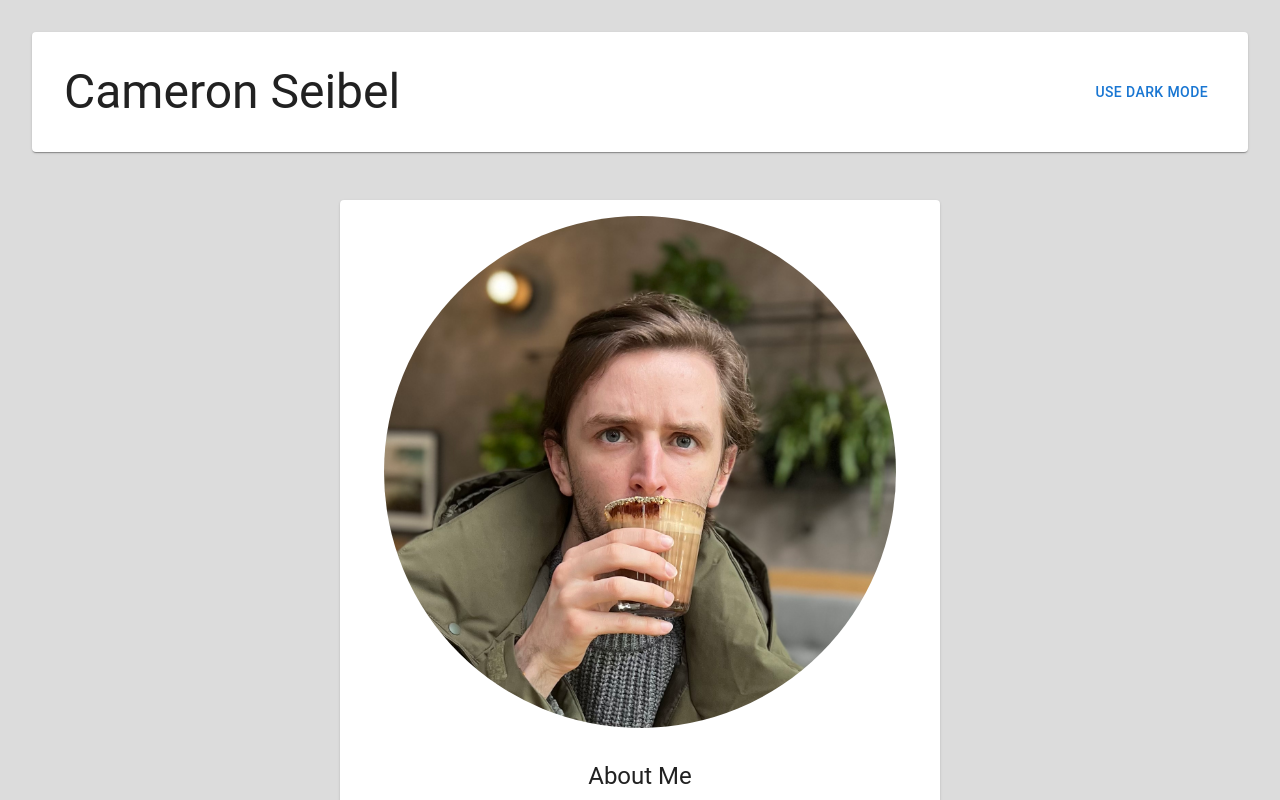
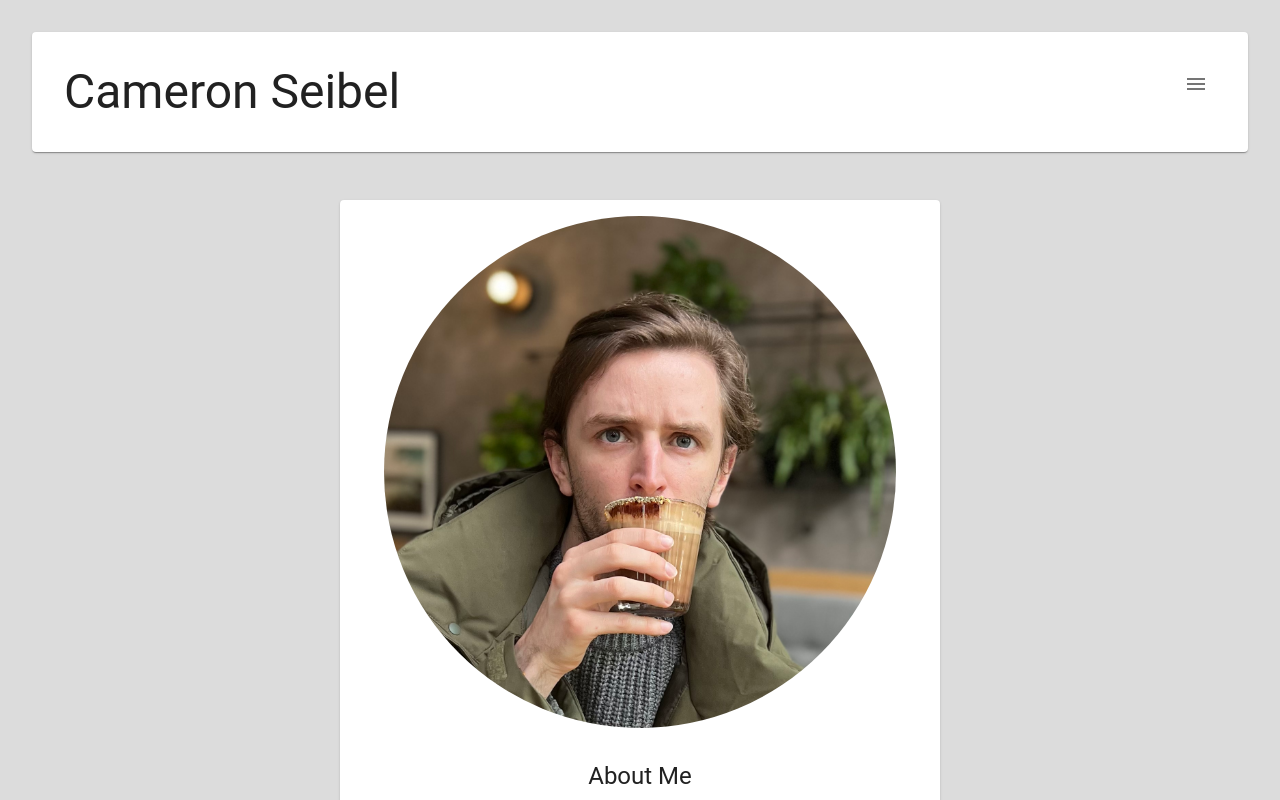
Before and after one commit to CameronMSeibel/cameronmseibel.github.io, a React (Create React App) app: page / in a window 1280 px wide. Shown: the top 800 px of the page. Built offline with nearby package versions, Linux system fonts and the light colour scheme.

Commit message:
Change dark mode from button to switch in dropdown menu

```diff
--- a/package.json
+++ b/package.json
@@ -14,6 +14,7 @@
     "react": "^18.0.0",
     "react-dom": "^18.0.0",
     "react-scripts": "5.0.0",
+    "react-visibility-sensor": "^5.1.1",
     "web-vitals": "^2.1.4"
   },
   "scripts": {
--- a/src/App.js
+++ b/src/App.js
@@ -2,7 +2,7 @@ import React, { useState } from "react";
 import Portfolio from "./components/Portfolio";
 import { createTheme, ThemeProvider } from "@mui/material/styles";
 import { CssBaseline } from "@mui/material";
-import {Button} from "@mui/material"
+import { Switch, FormControlLabel } from "@mui/material"
 
 
 
@@ -33,15 +33,19 @@ function App(){
     });
 
     function StyleToggle(){
-        return <Button
-                onClick={() => {
-                    toggleDarkMode(!darkMode);
-                    console.log(darkMode);
-                }}
-                sx={{display: {xs: "none", sm: "block"}}}
-            >
-                {darkMode ? "Use Light Mode" : "Use Dark Mode"}
-            </Button>
+        return (
+            <FormControlLabel
+                control={<Switch
+                    defaultChecked={darkMode}
+                    onClick={() => {
+                        toggleDarkMode(!darkMode);
+                        console.log(darkMode);
+                    }}
+                />}
+                label="Dark Mode"
+            />
+
+        );
     }
 
     return (
--- a/src/components/Bio.js
+++ b/src/components/Bio.js
@@ -1,6 +1,5 @@
-import { Avatar, Button, Card, CardContent, Grid, Link, List, ListItem, Stack, Typography } from "@mui/material";
+import { Avatar, Card, CardContent, Grid, Typography } from "@mui/material";
 import React from "react";
-import { phoneNumFormat } from "../utils";
 
 function Bio({desc, email, phone, github, linkedin, resume, headshot}){
     return (
--- a/src/components/Header.js
+++ b/src/components/Header.js
@@ -1,8 +1,53 @@
-import { Paper, Typography } from "@mui/material";
-import React from "react";
+import { IconButton, Paper, Popover, Typography } from "@mui/material";
+import MenuIcon from "@mui/icons-material/Menu"
+import React, {useState} from "react";
 
 function Header({StyleToggle}){
-    return (<Paper component="header" sx={{display: "flex", justifyContent: "space-between", margin: "2rem 0", padding: "2rem"}}>
+
+    function MenuPopover(){
+        const [anchorElement, setAnchor] = useState(null);
+
+        const handleClick = (event) => {
+            setAnchor(event.currentTarget);
+        }
+
+        const handleClose = (event) => {
+            setAnchor(null);
+        }
+
+        const open = Boolean(anchorElement);
+        const id = open ? "menu-popover" : undefined;
+
+        return(
+            <div>
+                <IconButton aria-describedby={id} onClick={handleClick}>
+                    <MenuIcon />
+                </IconButton>
+                <Popover
+                    id={id}
+                    open={open}
+                    anchorEl={anchorElement}
+                    onClose={handleClose}
+                    anchorOrigin={{
+                        vertical: "bottom",
+                        horizontal: "right"
+                    }}
+                    transformOrigin={{
+                        vertical: "top",
+                        horizontal: "right"
+                    }}
+                    sx={{
+                        padding: "10rem"
+                    }}
+                >
+                    <StyleToggle />
+                </Popover>
+            </div>
+        );
+    }
+
+    return (
+        <Paper component="header" sx={{display: "flex", justifyContent: "space-between", margin: "2rem 0", padding: "2rem"}}>
             <Typography
                 variant="h3"
                 component="h1"
@@ -10,7 +55,7 @@ function Header({StyleToggle}){
             >
                 Cameron Seibel
             </Typography>
-            <StyleToggle />
+            <MenuPopover />
         </Paper>);
 }
 
--- a/src/components/Project.js
+++ b/src/components/Project.js
@@ -1,8 +1,12 @@
-import { Button, Card, CardContent, CardMedia, Stack, Typography } from "@mui/material";
-import React from "react";
+import { Button, Card, CardContent, CardMedia, Fade, Stack, Typography } from "@mui/material";
+import VisSensor from "react-visibility-sensor";
+import React, {useState} from "react";
 
 function Project({name, desc, image, links}){
-    return (<Card sx={{maxWidth: "sm", margin: "2rem auto"}}>
+    return (
+        <VisSensor>
+        <Fade in={true}>
+        <Card sx={{maxWidth: "sm", margin: "2rem auto"}}>
             <CardMedia
                 component="img"
                 image={image.src}
@@ -32,7 +36,10 @@ function Project({name, desc, image, links}){
                     </Button>
                 </Stack>
             </CardContent>
-    </Card>);
+        </Card>
+        </Fade>
+        </VisSensor>
+    );
 }
 
 export default Project;
```
Also changed, not shown: 1 other file (tests, documents, lock files or other folders). Lines whose indentation alone changed are shown as unchanged.
